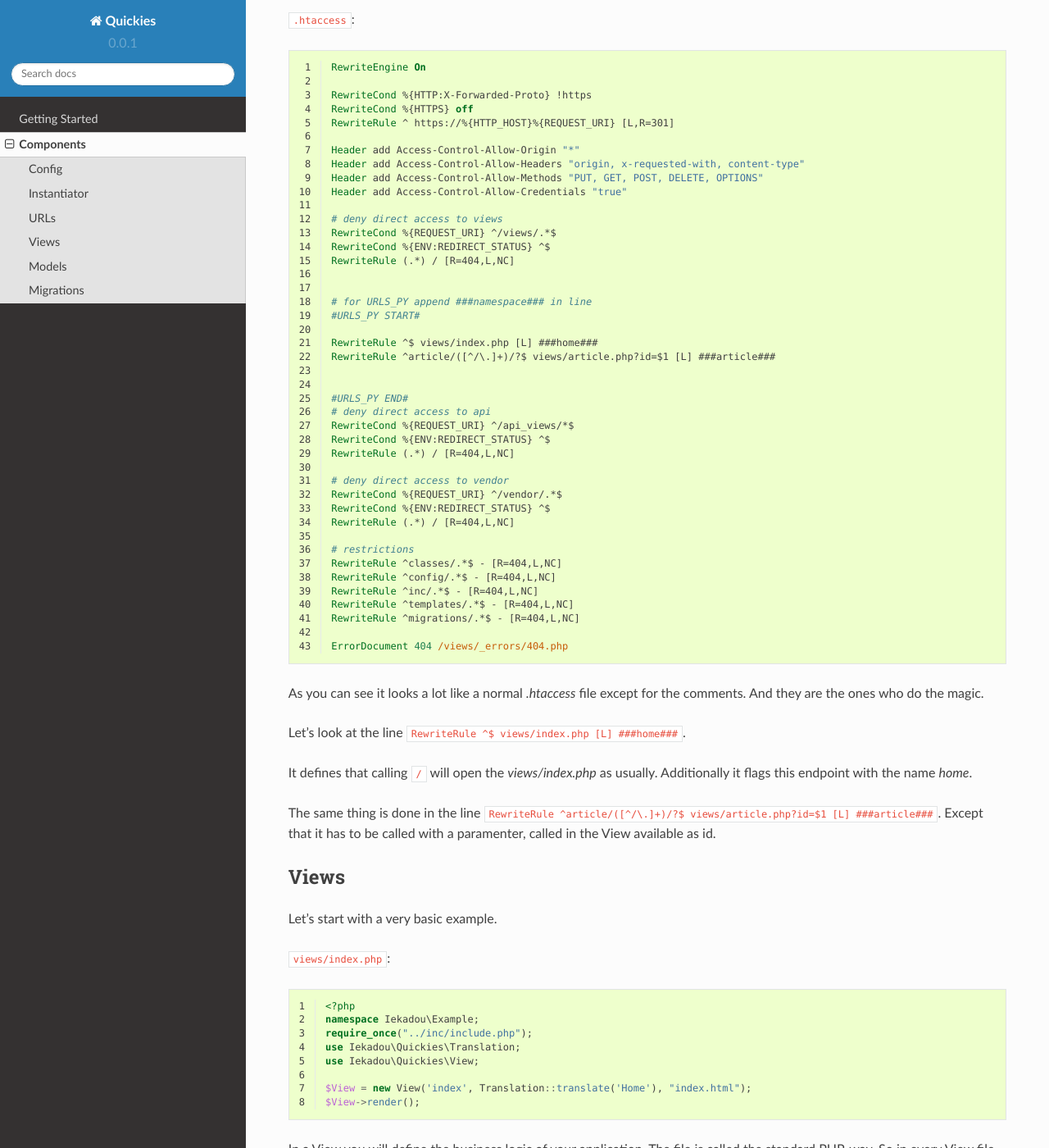
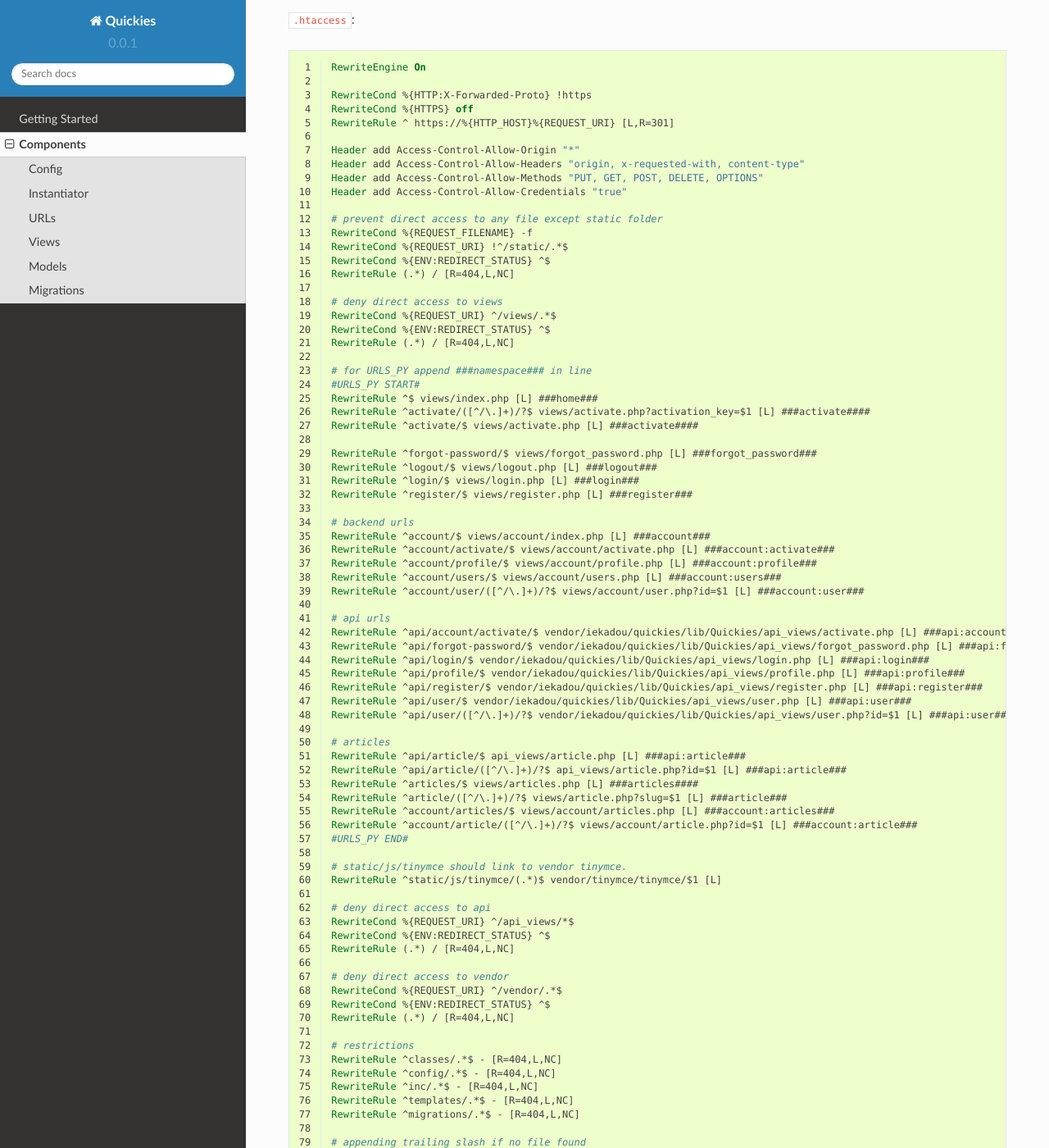
Before and after one commit to iekadou/quickies, a Sphinx documentation site: the page built from docs/source/components.rst, in a window 1280 px wide and 1400 px high, scrolled down 2095 px. Shown: the whole window at 82% size. Built offline with Sphinx 7.4.7 and the Read the Docs theme 2.0.0, drawn with Linux system fonts in a browser that asks for light colours; some of the changed text lies outside the part shown.

Commit message:
fixing versions

```diff
--- a/composer.json
+++ b/composer.json
@@ -1,6 +1,6 @@
 {
     "name": "iekadou/quickies",
-    "version": "v0.0.2",
+    "version": "0.1.1",
     "type": "library",
     "description": "Quickies - A web framework for PHP based on django",
     "keywords": ["web-framework"],
@@ -63,7 +63,7 @@
     },
     "extra": {
         "branch-alias": {
-            "dev-master": "0.0.2-dev"
+            "dev-master": "0.1.x-dev"
         }
     },
     "bin": [
--- a/docs/source/components.rst
+++ b/docs/source/components.rst
@@ -120,20 +120,56 @@ In Quickies it is the *.htaccess*.
     Header add Access-Control-Allow-Methods "PUT, GET, POST, DELETE, OPTIONS"
     Header add Access-Control-Allow-Credentials "true"
 
+    # prevent direct access to any file except static folder
+    RewriteCond %{REQUEST_FILENAME} -f
+    RewriteCond %{REQUEST_URI} !^/static/.*$
+    RewriteCond %{ENV:REDIRECT_STATUS} ^$
+    RewriteRule (.*) / [R=404,L,NC]
+
     # deny direct access to views
     RewriteCond %{REQUEST_URI} ^/views/.*$
     RewriteCond %{ENV:REDIRECT_STATUS} ^$
     RewriteRule (.*) / [R=404,L,NC]
 
-
     # for URLS_PY append ###namespace### in line
     #URLS_PY START#
+    RewriteRule ^$ views/index.php [L] ###home###
+    RewriteRule ^activate/([^/\.]+)/?$ views/activate.php?activation_key=$1 [L] ###activate####
+    RewriteRule ^activate/$ views/activate.php [L] ###activate####
 
-    RewriteRule ^$ views/index.php [L] ###home###
-    RewriteRule ^article/([^/\.]+)/?$ views/article.php?id=$1 [L] ###article###
+    RewriteRule ^forgot-password/$ views/forgot_password.php [L] ###forgot_password###
+    RewriteRule ^logout/$ views/logout.php [L] ###logout###
+    RewriteRule ^login/$ views/login.php [L] ###login###
+    RewriteRule ^register/$ views/register.php [L] ###register###
 
+    # backend urls
+    RewriteRule ^account/$ views/account/index.php [L] ###account###
+    RewriteRule ^account/activate/$ views/account/activate.php [L] ###account:activate###
+    RewriteRule ^account/profile/$ views/account/profile.php [L] ###account:profile###
+    RewriteRule ^account/users/$ views/account/users.php [L] ###account:users###
+    RewriteRule ^account/user/([^/\.]+)/?$ views/account/user.php?id=$1 [L] ###account:user###
 
+    # api urls
+    RewriteRule ^api/account/activate/$ vendor/iekadou/quickies/lib/Quickies/api_views/activate.php [L] ###api:account:activate###
+    RewriteRule ^api/forgot-password/$ vendor/iekadou/quickies/lib/Quickies/api_views/forgot_password.php [L] ###api:forgot_password###
+    RewriteRule ^api/login/$ vendor/iekadou/quickies/lib/Quickies/api_views/login.php [L] ###api:login###
+    RewriteRule ^api/profile/$ vendor/iekadou/quickies/lib/Quickies/api_views/profile.php [L] ###api:profile###
+    RewriteRule ^api/register/$ vendor/iekadou/quickies/lib/Quickies/api_views/register.php [L] ###api:register###
+    RewriteRule ^api/user/$ vendor/iekadou/quickies/lib/Quickies/api_views/user.php [L] ###api:user###
+    RewriteRule ^api/user/([^/\.]+)/?$ vendor/iekadou/quickies/lib/Quickies/api_views/user.php?id=$1 [L] ###api:user###
+
+    # articles
+    RewriteRule ^api/article/$ api_views/article.php [L] ###api:article###
+    RewriteRule ^api/article/([^/\.]+)/?$ api_views/article.php?id=$1 [L] ###api:article###
+    RewriteRule ^articles/$ views/articles.php [L] ###articles####
+    RewriteRule ^article/([^/\.]+)/?$ views/article.php?slug=$1 [L] ###article###
+    RewriteRule ^account/articles/$ views/account/articles.php [L] ###account:articles###
+    RewriteRule ^account/article/([^/\.]+)/?$ views/account/article.php?id=$1 [L] ###account:article###
     #URLS_PY END#
+
+    # static/js/tinymce should link to vendor tinymce.
+    RewriteRule ^static/js/tinymce/(.*)$ vendor/tinymce/tinymce/$1 [L]
+
     # deny direct access to api
     RewriteCond %{REQUEST_URI} ^/api_views/*$
     RewriteCond %{ENV:REDIRECT_STATUS} ^$
@@ -151,18 +187,24 @@ In Quickies it is the *.htaccess*.
     RewriteRule ^templates/.*$ - [R=404,L,NC]
     RewriteRule ^migrations/.*$ - [R=404,L,NC]
 
+    # appending trailing slash if no file found
+    RewriteCond %{REQUEST_FILENAME} !-f
+    RewriteCond %{ENV:REDIRECT_STATUS} ^$
+    RewriteRule ^(.*[^/])$ /$1/ [L,R]
+
     ErrorDocument 404 /views/_errors/404.php
+
 
 As you can see it looks a lot like a normal *.htaccess* file except for the comments. And they are the ones who do the
 magic.
 
-Let's look at the line ``RewriteRule ^$ views/index.php [L] ###home###``.
+Let's look at line *25* ``RewriteRule ^$ views/index.php [L] ###home###``.
 
 It defines that calling ``/`` will open the *views/index.php* as usually.
 Additionally it flags this endpoint with the name *home*.
 
 
-The same thing is done in the line ``RewriteRule ^article/([^/\.]+)/?$ views/article.php?id=$1 [L] ###article###``.
+The same thing is done in  line *33* ``RewriteRule ^article/([^/\.]+)/?$ views/article.php?id=$1 [L] ###article###``.
 Except that it has to be called with a paramenter, called in the View available as id.
 
 
@@ -203,17 +245,23 @@ So the example above simply renders the ``index.html``, a Twig template.
     <?php
     namespace Iekadou\Example;
     require_once("../inc/include.php");
+    use Iekadou\Quickies\Utils;
     use Iekadou\Quickies\View;
 
-    $id = (isset($_GET['id']) ? htmlspecialchars($_GET['id']) : false);
-    $article = _i(Article::_cn)->get($id);
 
-    $View = new View("article_".$article->id, $article->title, "article.html");
-    $View->set_template_var('article', $article);
+    $slug = (isset($_GET['slug']) ? htmlspecialchars($_GET['slug']) : false);
+
+    $Article = _i(Article::_cn)->get_by(array(array("slug", "=", $slug), array("public", "=", 1)));
+    if (!$Article) {
+        Utils::raise404();
+        die();
+    }
+    $View = new View($Article->slug, $Article->name, 'article.html');
+    $View->set_template_var('article', $Article);
     $View->render();
 
-This example could be a view to render an article specified by a id using the ``article.html`` template.
 
+This view renders an article specified by a slug using the ``article.html`` template.
 
 
 Models
```
Also changed, not shown: docs/source/setup.rst (+12 -1 lines).
